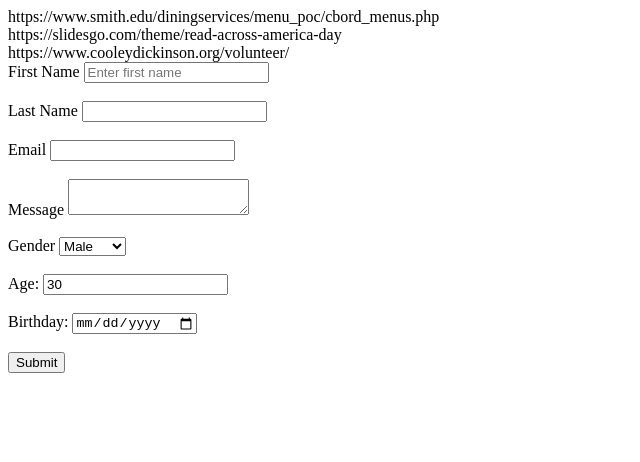
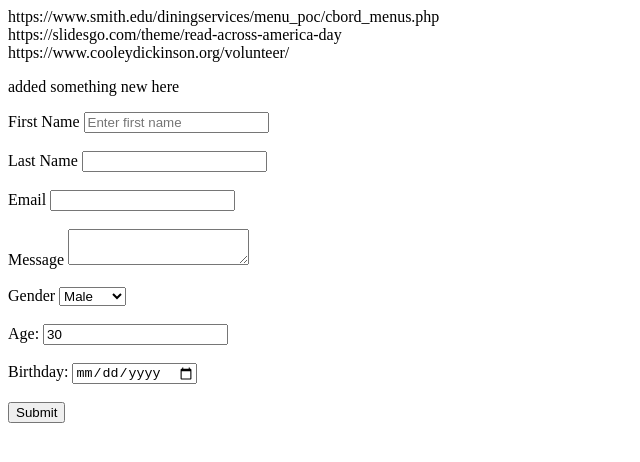
Before and after one commit to leslieortizvargas/secondtry, a plain HTML site: page index.html in a window 1280 px wide. Shown: the whole page, without its empty margins (0-640 px from the left). Drawn offline with Linux system fonts and the light colour scheme.

Commit message:
added p tag

```diff
--- a/index.html
+++ b/index.html
@@ -23,6 +23,8 @@
         <div>
             <a>https://www.cooleydickinson.org/volunteer/</a>
         </div>
+
+        <p> added something new here</p>
     </nav>
 
     <form>
```
